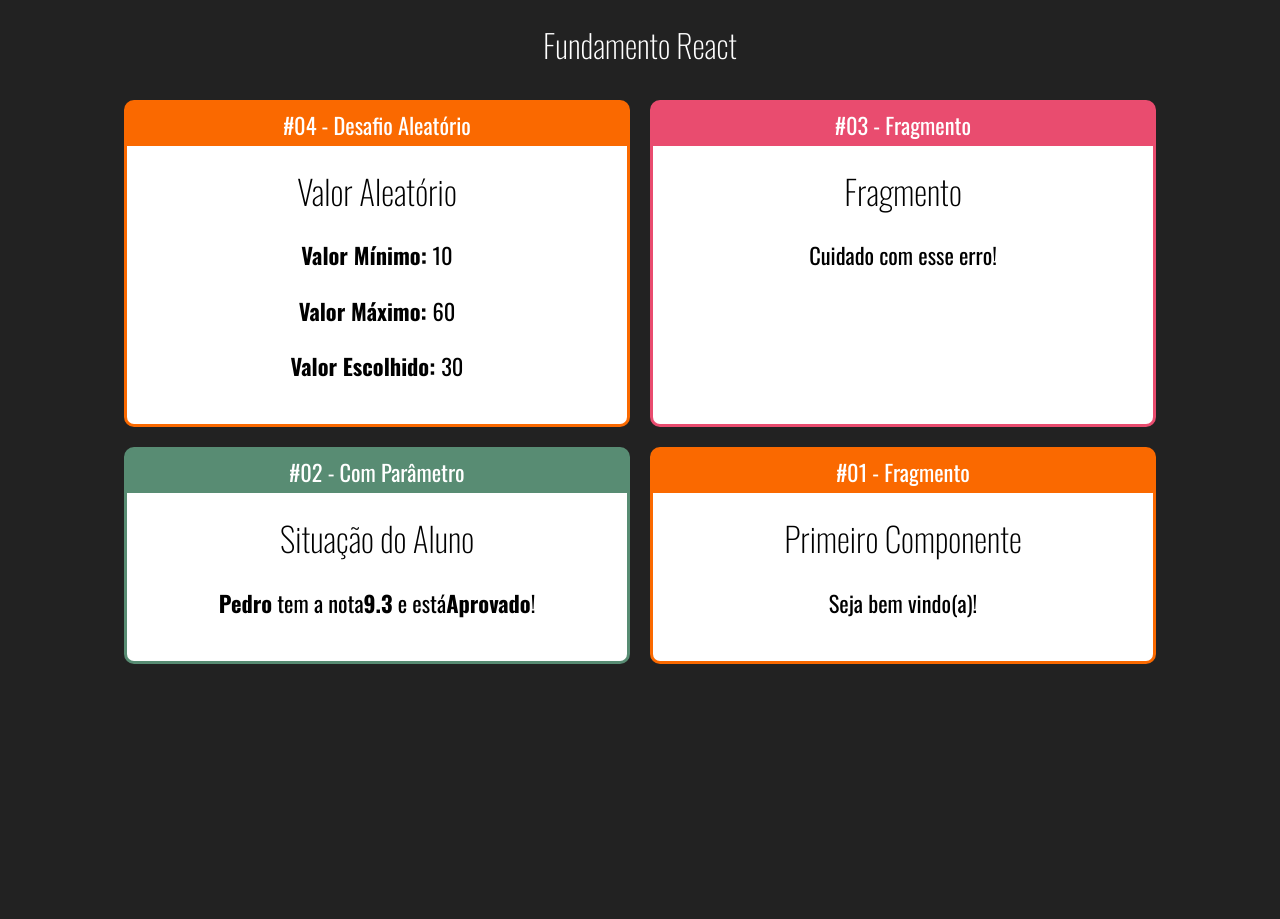
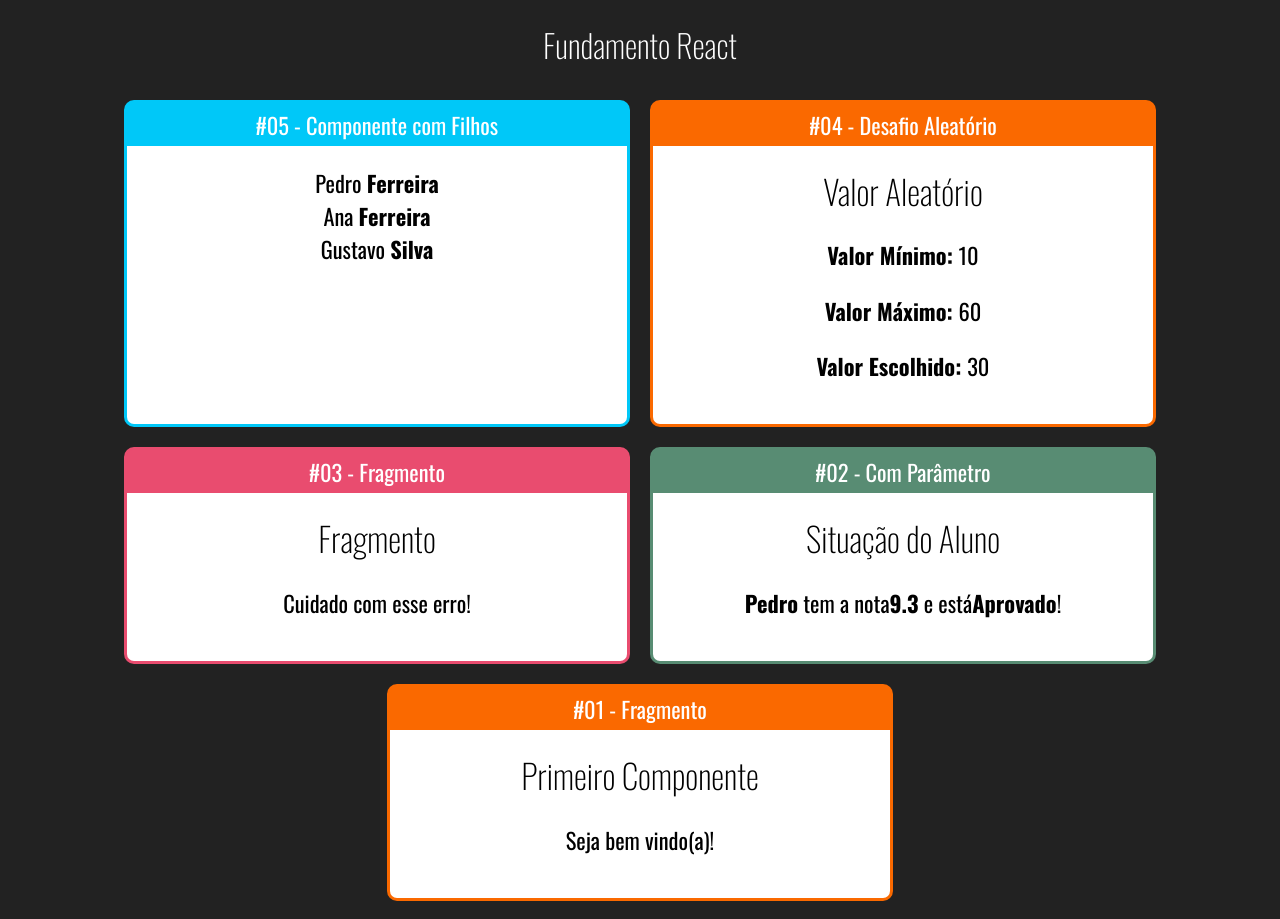
Before and after one commit to mtmjr92/react-curso-cod3r, a React (Create React App) app in the folder curso-react/fundamentos-react/: page / in a window 1280 px wide. Before the commit the page ends 800 px from the top, so only its background shows below. Built offline with nearby package versions, Linux system fonts and the light colour scheme.

Commit message:
componente com filho #01

```diff
--- a/curso-react/fundamentos-react/src/App.jsx
+++ b/curso-react/fundamentos-react/src/App.jsx
@@ -5,6 +5,7 @@
 import Aleatorio from "./components/basicos/Aleatorio";
 import Card from "./components/basicos/layout/Card";
 import "./App.css";
+import Familia from "./components/basicos/Familia";
 
 export default (props) => {
   return (
@@ -12,6 +13,10 @@
       <h1>Fundamento React</h1>
 
       <div className="Cards">
+        <Card titulo="#05 - Componente com Filhos" color="#00C8F8">
+          <Familia sobrenome="Ferreira" />
+        </Card>
+
         <Card titulo="#04 - Desafio Aleatório" color="#FA6900">
           <Aleatorio min={10} max={60} />
         </Card>
--- /dev/null
+++ b/curso-react/fundamentos-react/src/components/basicos/Familia.jsx
@@ -0,0 +1,12 @@
+import React from "react";
+import FamiliaMembro from "./FamiliaMembro";
+
+export default (props) => {
+  return (
+    <div>
+      <FamiliaMembro nome="Pedro" sobrenome={props.sobrenome} />
+      <FamiliaMembro nome="Ana" {...props} />
+      <FamiliaMembro nome="Gustavo" sobrenome="Silva" />
+    </div>
+  );
+};
--- /dev/null
+++ b/curso-react/fundamentos-react/src/components/basicos/FamiliaMembro.jsx
@@ -0,0 +1,9 @@
+import React from "react";
+
+export default (props) => {
+  return (
+    <div>
+      {props.nome} <strong>{props.sobrenome}</strong>
+    </div>
+  );
+};
```
Also changed, not shown: 1 other file (tests, documents, lock files or other folders).
